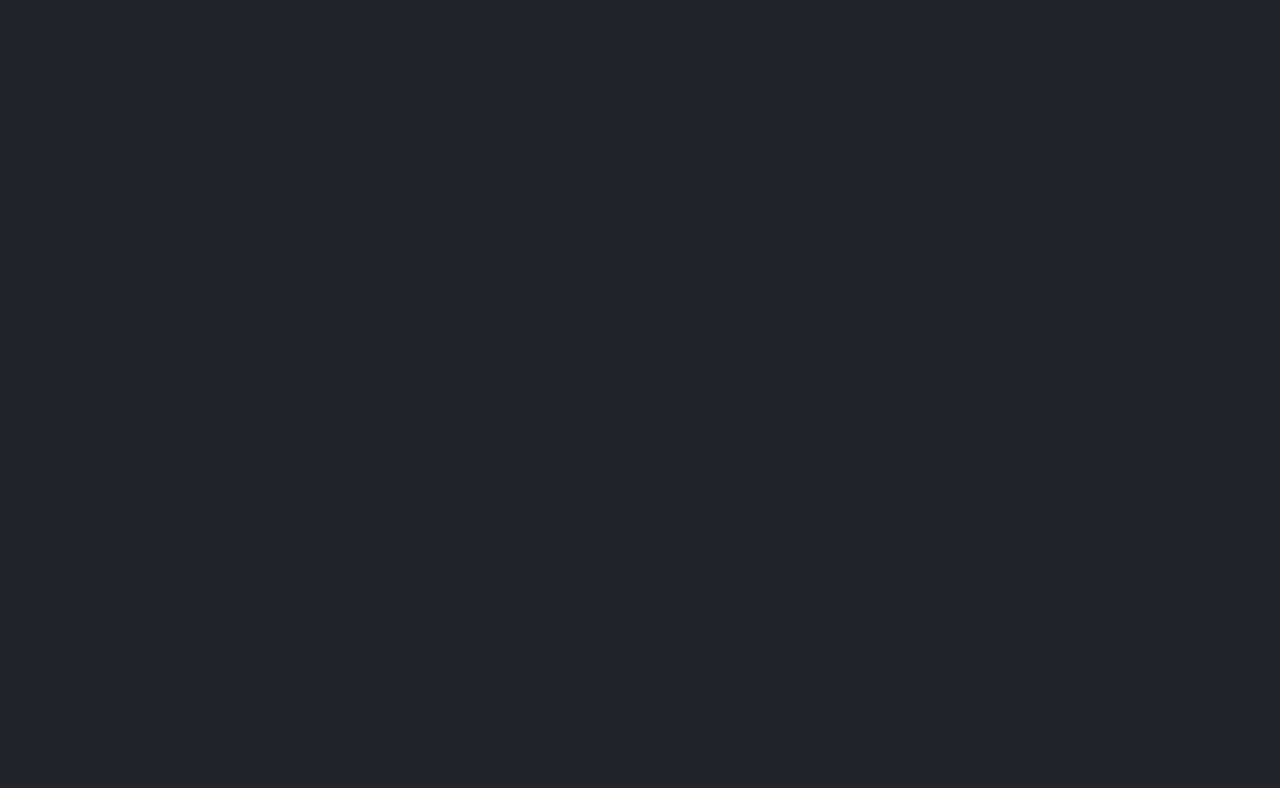
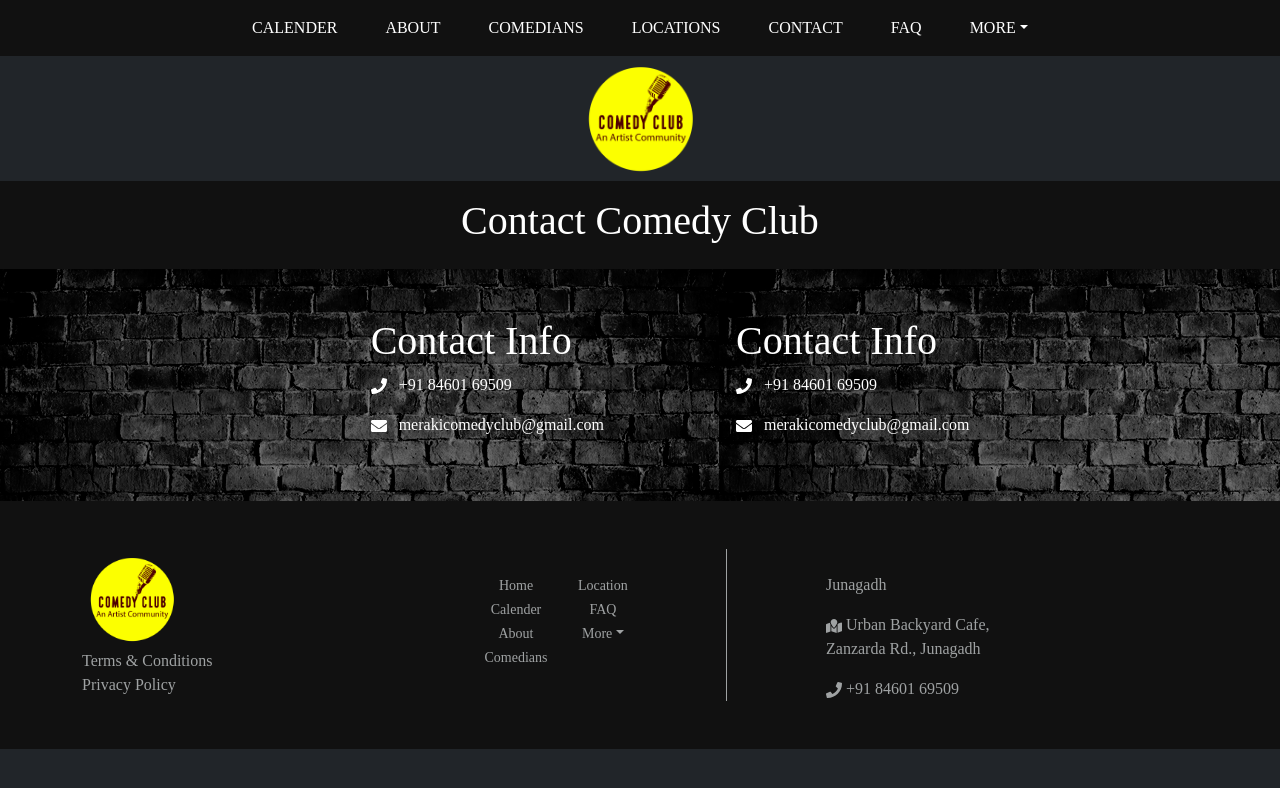
Before and after one commit to Darshit-parzival/Project-MCA-Sem-2, a React (Vite) app in the folder frontend/: page /contact in a window 1280 px wide. Before the commit this address had no page. Shown: the top 788 px of the page. Built offline with nearby package versions, Linux system fonts and the light colour scheme.

Commit message:
Contact started

```diff
--- a/frontend/src/Urls.tsx
+++ b/frontend/src/Urls.tsx
@@ -7,6 +7,7 @@ import Location from './pages/public/Location'
 import JndMoreInfo from './pages/includes/components/JndMoreInfo'
 import RktMoreInfo from './pages/includes/components/RktMoreInfo'
 import { AdiMoreInfo } from './pages/includes/components/AdiMoreInfo'
+import Contact from './pages/public/Contact'
 
 function Urls() {
 
@@ -16,6 +17,7 @@ function Urls() {
       <Route path='/location/ahmedabad' element={<AdiMoreInfo />} />
       <Route path='/location/rajkot' element={<RktMoreInfo />} />
       <Route path='/location/junagadh' element={<JndMoreInfo />} />
+      <Route path='/contact' element={<Contact />} />
       <Route path='/location' element={<Location />} />
       <Route path='/comedians' element={<Comedians />} />
       <Route path='/about' element={<About />} />
--- a/frontend/src/pages/includes/assets/css/Index.css
+++ b/frontend/src/pages/includes/assets/css/Index.css
@@ -7,7 +7,7 @@
 }
 
 .c-img {
-    width: 500px;
+    width: 340px !important;
     height: 348px;
     object-fit: cover;
 }
--- /dev/null
+++ b/frontend/src/pages/includes/assets/css/contact.css
@@ -0,0 +1,5 @@
+.brick {
+    background: url("../img/brick-wall.jpg");
+    object-fit: cover;
+    filter: grayscale(100%);
+}
--- a/frontend/src/pages/includes/assets/css/footer.css
+++ b/frontend/src/pages/includes/assets/css/footer.css
@@ -20,10 +20,10 @@
     font-size: 14px;
 }
 .vertical-line {
-    background-color: #9fa2a3; /* Set the desired color */
-    height: 100%; /* Set a default height */
-    width: 1px; /* Stretch horizontally */
-    margin: 0 auto; /* Optional: Add margin for spacing */
+    background-color: #9fa2a3;
+    height: 100%;
+    width: 1px;
+    margin: 0 auto;
 }
 .footloc{
     text-decoration: none;
--- a/frontend/src/pages/includes/components/Header.tsx
+++ b/frontend/src/pages/includes/components/Header.tsx
@@ -63,7 +63,7 @@ const Header = () => {
               <li className="nav-item mx-3">
                 <Link
                   className="nav-link active text-uppercase font-weight-bold"
-                  to="#"
+                  to="/contact"
                 >
                   CONTACT
                 </Link>
--- a/frontend/src/pages/public/Calender.tsx
+++ b/frontend/src/pages/public/Calender.tsx
@@ -72,7 +72,7 @@ const Calender = () => {
           className="card mb-3 bg-dark text-white"
           style={{ maxWidth: "540px" }}
         >
-          <div className="row g-0">
+          <div className="row g-0" style={{ marginLeft: "-10px" }}>
             <div className="col-md-4">
               <img src={Img1} className="img-fluid rounded-start" />
             </div>
--- /dev/null
+++ b/frontend/src/pages/public/Contact.tsx
@@ -0,0 +1,51 @@
+import Footer from "../includes/components/Footer";
+import Header from "../includes/components/Header";
+import "../includes/assets/css/contact.css";
+import { FaEnvelope, FaPhone } from "react-icons/fa";
+
+const Contact = () => {
+  return (
+    <div>
+      <Header />
+      <div
+        className="text-center w-100 p-3"
+        style={{ backgroundColor: "rgb(17,17,17)" }}
+      >
+        <p className="h1">Contact Comedy Club</p>
+      </div>
+      <div className="brick">
+        <div className="container-fluid d-flex justify-content-center">
+          <div className="row ms-5 me-5">
+            <div className="col p-5">
+              <div className="text-left">
+                <p className="h1">Contact Info</p>
+                <p>
+                  <FaPhone className="me-2" /> +91 84601 69509
+                </p>
+                <p>
+                  <FaEnvelope className="me-2" /> merakicomedyclub@gmail.com
+                </p>
+              </div>
+            </div>
+          </div>
+          <div className="row">
+            <div className="col p-5">
+              <div className="text-left">
+                <p className="h1">Contact Info</p>
+                <p>
+                  <FaPhone className="me-2" /> +91 84601 69509
+                </p>
+                <p>
+                  <FaEnvelope className="me-2" /> merakicomedyclub@gmail.com
+                </p>
+              </div>
+            </div>
+          </div>
+        </div>
+      </div>
+      <Footer />
+    </div>
+  );
+};
+
+export default Contact;
--- a/frontend/src/pages/public/Index.tsx
+++ b/frontend/src/pages/public/Index.tsx
@@ -28,7 +28,7 @@ const Index = () => {
                         <div className="col-md-4">
                           <img
                             src={Img1}
-                            className="c-img img-fluid rounded-start"
+                            className="c-img rounded-start"
                           />
                         </div>
                         <div className="col-md-8">
--- a/frontend/src/pages/public/Location.tsx
+++ b/frontend/src/pages/public/Location.tsx
@@ -17,7 +17,7 @@ const Location = () => {
         <div className="row about-section">
           <div className="col">
             <div
-              className=" description-box p-4 mt-5 mb-5"
+              className="description-box p-4 mt-5 mb-5"
               style={{ backgroundColor: "rgb(17,17,17)", marginTop: "10px" }}
             >
               <div className="container d-flex justify-content-center">
```
